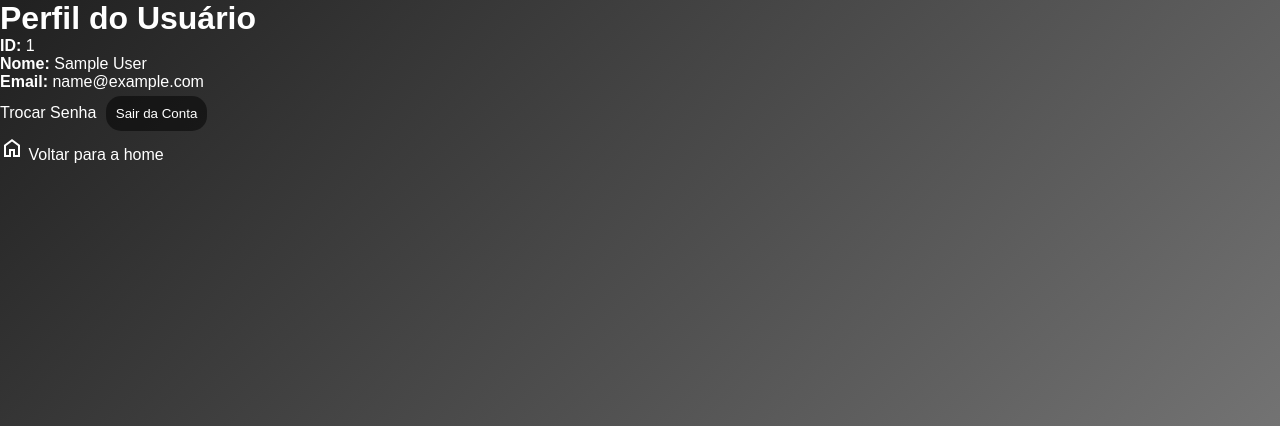
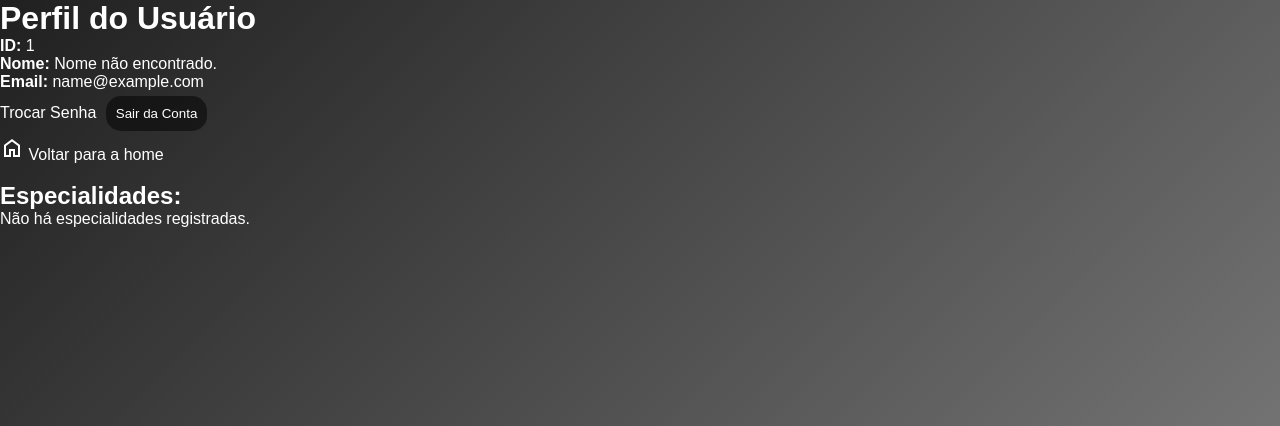
Before and after one commit to MateusJuan/SGGF, a Flask app: page /perfil in a window 1280 px wide. Shown: the top 426 px of the page. Run offline with Flask 3, Linux system fonts and the light colour scheme; the visitor is signed in with stand-in values (Sample User, id 1); data that the repository does not hold is empty.

Commit message:
01/01/2025

```diff
--- a/app.py
+++ b/app.py
@@ -11,17 +11,18 @@ app = Flask(__name__, static_folder='static', template_folder='templates')
 app.secret_key = os.urandom(24)
 app.config['PERMANENT_SESSION_LIFETIME'] = timedelta(days=30)
 
-# Carregando as variáveis de ambiente para conectar ao Supabase
+# Conexão com Supabase
 url = os.getenv("SUPABASE_URL", "https://htqnxhtlzjcinjjzbosm.supabase.co")
 key = os.getenv("SUPABASE_KEY", "eyJhbGciOiJIUzI1NiIsInR5cCI6IkpXVCJ9.eyJpc3MiOiJzdXBhYmFzZSIsInJlZiI6Imh0cW54aHRsempjaW5qanpib3NtIiwicm9sZSI6ImFub24iLCJpYXQiOjE3MzU3NTA5NTksImV4cCI6MjA1MTMyNjk1OX0.AslApaKGVWrg8lETjxbD-8seA10GbvrRQkxVNjoqDSU")
 supabase: Client = create_client(url, key)
+
 
 @app.before_request
 def verificar_login():
     if 'nome' not in session and request.endpoint not in ['login', 'criar_conta']:
         return redirect(url_for('login'))
 
-##########################################################################################################
+
 @app.route('/criar_conta', methods=['GET', 'POST'])
 def criar_conta():
     if request.method == 'POST':
@@ -34,58 +35,39 @@ def criar_conta():
             flash("As senhas não coincidem.", "error")
             return redirect(url_for('criar_conta'))
 
-        # Verificando se o email já está registrado
         response = supabase.table('usuarios').select('id').eq('email', email).execute()
-        print(f"Resposta da verificação de email: {response}")  # Debugging
-
         if response.data:
             flash("Este email já está registrado.", "error")
             return redirect(url_for('criar_conta'))
 
-        # Gerando o hash da senha
         senha_hash = generate_password_hash(senha)
         data = {'nome': nome, 'email': email, 'senha': senha_hash}
 
         try:
-            # Teste de conexão antes de tentar inserir
-            test_response = supabase.table('usuarios').select('*').execute()
-            print(f"Testando conexão com a tabela 'usuarios': {test_response}")  # Verificando a tabela
-
-            # Tentando inserir o usuário na tabela 'usuarios'
-            response = supabase.table('usuarios').insert([data]).execute()
-            print(f"Resposta da inserção: {response}")  # Depuração
-
-            # Verificando a resposta da inserção
-            if response.status_code == 201 or response.status_code == 200:
-                flash("Conta criada com sucesso!", "success")
-                return redirect(url_for('login'))
-            else:
-                flash(f"Erro ao criar conta: {response.data}", "error")
-                return redirect(url_for('criar_conta'))
+            supabase.table('usuarios').insert([data]).execute()
+            flash("Conta criada com sucesso!", "success")
+            return redirect(url_for('login'))
         except Exception as e:
             flash(f"Erro ao criar conta: {str(e)}", "error")
-            print(f"Erro ao criar conta: {str(e)}")  # Log de erro
             return redirect(url_for('criar_conta'))
 
     return render_template('login.html')
+
 
 @app.route('/login', methods=['GET', 'POST'])
 def login():
     if request.method == 'POST':
         email = request.form['email']
         senha = request.form['senha']
+
         try:
             response = supabase.table('usuarios').select('id', 'email', 'senha', 'nome').eq('email', email).execute()
-            print(f"Resposta do login: {response}")  # Debugging
-
             if response.data:
                 usuario = response.data[0]
-
                 if check_password_hash(usuario['senha'], senha):
                     session['nome'] = usuario['nome']
                     session['usuario_id'] = usuario['id']
                     session['email'] = usuario['email']
-
                     flash(f"Bem-vindo, {usuario['nome']}!", "success")
                     return redirect(url_for('home'))
                 else:
@@ -93,10 +75,10 @@ def login():
             else:
                 flash("Email não encontrado. Verifique e tente novamente.", "error")
         except Exception as e:
-            print("Erro ao realizar login:", str(e))
-            flash("Ocorreu um erro ao processar seu login. Tente novamente mais tarde.", "error")
+            flash(f"Erro ao processar o login: {str(e)}", "error")
 
     return render_template('login.html')
+
 
 @app.route('/logout')
 def logout():
@@ -104,7 +86,6 @@ def logout():
     flash("Você foi desconectado com sucesso.", "success")
     return redirect(url_for('login'))
 
-###########################################################################################################
 
 @app.route('/')
 def home():
@@ -116,13 +97,39 @@ def home():
 
 @app.route('/perfil')
 def perfil():
-    if 'nome' not in session:
+    if 'usuario_id' not in session:
         return redirect(url_for('login'))
 
-    nome = session['nome']
-    email = session['email']
-    usuario_id = session['usuario_id']
-    return render_template('perfil.html', nome=nome, email=email, id=usuario_id)
+    usuario_id = session.get('usuario_id')
+    nome = session.get('nome', 'Usuário Desconhecido')
+    email = session.get('email', 'Email Desconhecido')
+
+    especialidades = []  # Começa com uma lista vazia
+
+    try:
+        # Consulta para buscar o nome do usuário diretamente na tabela usuarios
+        usuario_response = supabase.table('usuarios').select('nome').eq('id', usuario_id).execute()
+
+        if usuario_response.data:
+            nome_usuario = usuario_response.data[0].get('nome', 'Nome não encontrado.')
+        else:
+            nome_usuario = 'Nome não encontrado.'
+
+        # Consulta para buscar as especialidades na tabela especialidades
+        especialidades_response = supabase.table('especialidades').select('especialidade').eq('usuario_id', usuario_id).execute()
+
+        if especialidades_response.data:
+            especialidades = [item['especialidade'] for item in especialidades_response.data]
+        else:
+            especialidades = []
+
+    except Exception as e:
+        flash(f"Erro ao carregar dados: {str(e)}", "error")
+        nome_usuario = 'Erro ao carregar nome'
+        especialidades = []
+
+    return render_template('perfil.html', nome=nome_usuario, email=email, id=usuario_id, especialidades=especialidades)
+
 
 @app.route('/trocarSenha', methods=['GET', 'POST'])
 def trocarSenha():
@@ -157,7 +164,5 @@ def trocarSenha():
     return render_template('mudar_senha.html')
 
 
-
-
 if __name__ == '__main__':
     app.run(debug=True)
--- a/templates/perfil.html
+++ b/templates/perfil.html
@@ -18,9 +18,6 @@
         <p><strong>ID:</strong> {{ id }}</p>
         <p><strong>Nome:</strong> {{ nome }}</p>
         <p><strong>Email:</strong> {{ email }}</p>
-    {% else %}
-        <p>Usuário não está logado.</p>
-    {% endif %}
 
         <a href="{{ url_for('trocarSenha') }}">Trocar Senha</a>
 
@@ -33,6 +30,30 @@
                 home
             </span>
             Voltar para a home
-    </a>
+        </a><br><br>
+
+        <h2>Especialidades:</h2>
+        {% if especialidades %}
+            <table border="1">
+                <thead>
+                    <tr>
+                        <th>ID</th>
+                        <th>Especialidade</th>
+                    </tr>
+                </thead>
+                <tbody>
+                    {% for especialidade in especialidades %}
+                        <tr>
+                            <td>{{ loop.index }}</td>
+                            <td>{{ especialidade }}</td>
+                        </tr>
+                    {% endfor %}
+                </tbody>
+            </table>
+        {% else %}
+            <p>Não há especialidades registradas.</p>
+        {% endif %}
+    {% endif %}
+
 </body>
 </html>
```
Lines whose indentation alone changed are shown as unchanged.
